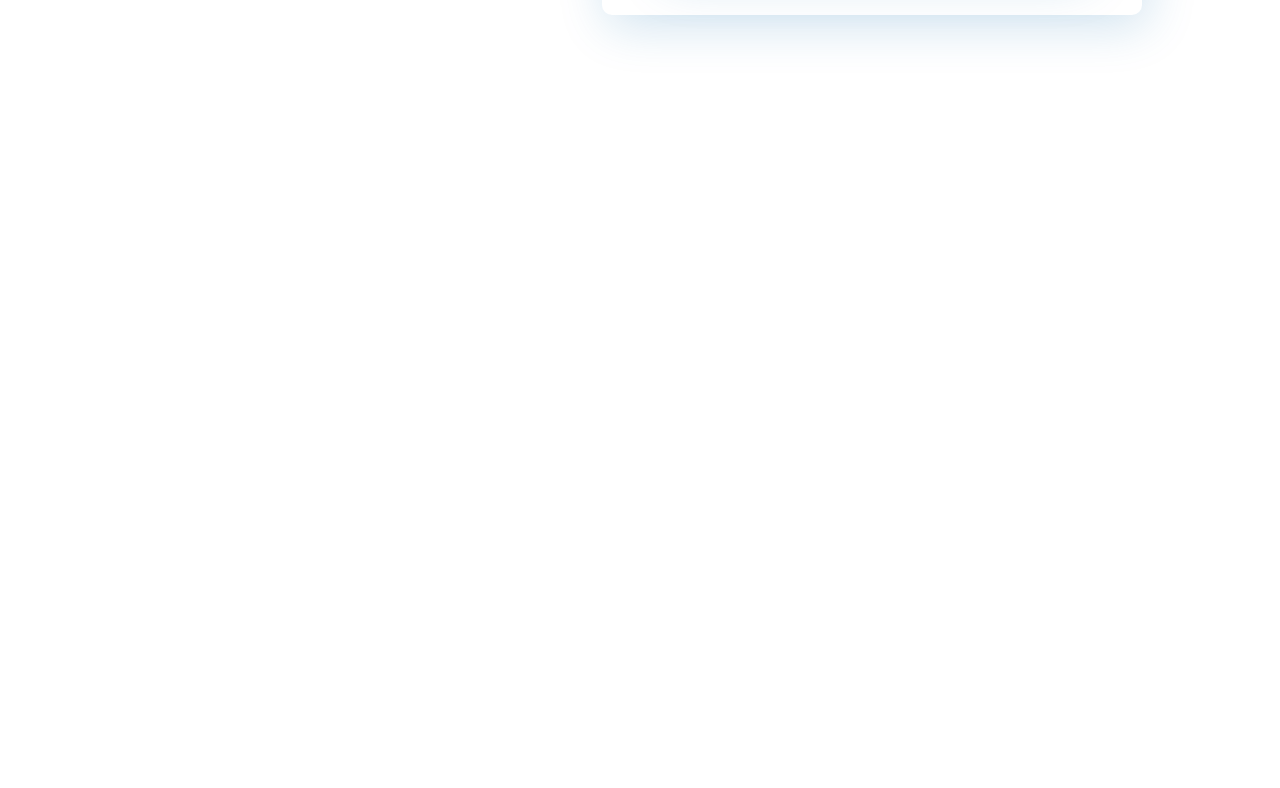
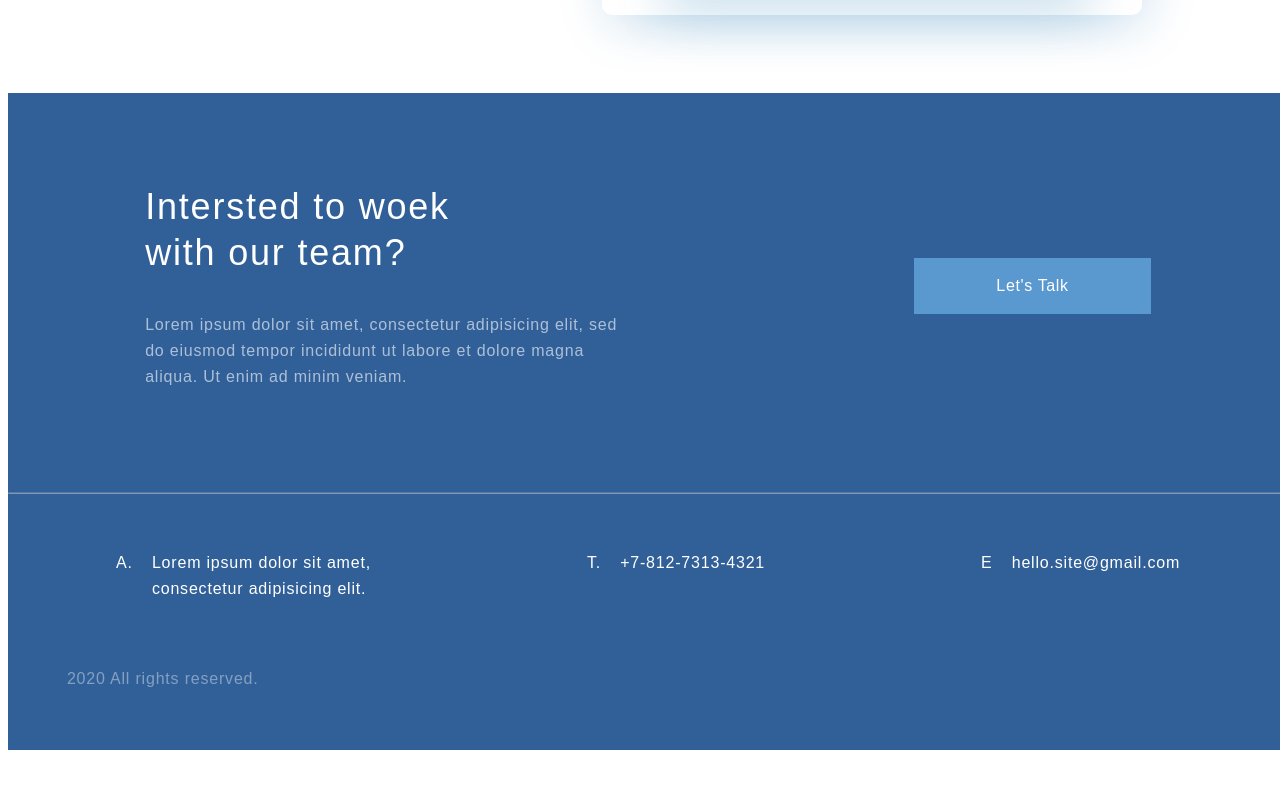
Before and after one commit to Sasha20044002/website, a plain HTML site: page index.html in a window 1280 px wide. Shown: the part 1200-1988 px from the top of the page. After the commit the page ends 1958 px from the top, so only its background shows below. Drawn offline with Linux system fonts and the light colour scheme.

Commit message:
Загрузка новых файлов index и css

```diff
--- a/index.html
+++ b/index.html
@@ -81,6 +81,59 @@
             </form>
         </div>
     </div>
+    <div class="map">
+        <script type="text/javascript" charset="utf-8" async
+            src="https://api-maps.yandex.ru/services/constructor/1.0/js/?um=constructor%3A69308846e6a56e30c1e764907f7a3d212b1b9e7c6a2fd2622319231f0e5f8754&amp;width=409&amp;height=334&amp;lang=ru_RU&amp;scroll=true">
+        </script>
+    </div>
+    <div class="footer">
+        <div class="footer__up">
+            <div class="footer__up-left">
+                <span class="footer__up-left-title">Intersted to woek <br> with our team?</span> <br> <br> <br>
+                <spam class="footer__up-left-text">Lorem ipsum dolor sit amet, consectetur adipisicing elit, sed do
+                    eiusmod tempor incididunt ut labore et dolore magna aliqua. Ut enim ad minim veniam.</spam>
+            </div>
+            <div class="footer__up-right">
+                <button class="footer__up-right-button">
+                    <span class="button__text-1">Let's Talk</span>
+                </button>
+            </div>
+        </div>
+        <hr>
+        <div class="footer__down">
+            <div class="footer__down-text">
+                <div class="a">
+                    <div class="a-letter">
+                        <span class="a-letter-1">A.</span>
+                    </div>
+
+                    <div class="a-text">
+                        <span class="a-text-1">Lorem ipsum dolor sit amet, <br> consectetur adipisicing elit.</span>
+                    </div>
+                </div>
+                <div class="t">
+                    <div class="t-letter">
+                        <span class="t-letter-1">T.
+                        </span>
+                    </div>
+                    <div class="t-text">
+                        <span class="t-text-1">+7-812-7313-4321</span>
+                    </div>
+                </div>
+                <div class="e">
+                    <div class="e-letter">
+                        <span class="e-letter-1">E</span>
+                    </div>
+                    <div class="e-text">
+                        <span class="e-text-1">hello.site@gmail.com</span>
+                    </div>
+                </div>
+            </div>
+            <div class="footer__down-copyright">
+                <span class="copyright">2020 All rights reserved.</span>
+            </div>
+        </div>
+    </div>
 </body>
 
 </html>
--- a/style.css
+++ b/style.css
@@ -1,5 +1,5 @@
 body {
-    height: 2581px;
+    height: 100%;
     width: 100%;
     font-family: 'Roboto'sans-serif;
 }
@@ -71,7 +71,7 @@ body {
 }
 
 .form__info {
-    width: 301px;
+    max-width: 301px;
     height: 668px;
     margin-left: 15.5%;
     display: flex;
@@ -122,13 +122,14 @@ body {
 .profile {
     display: flex;
     flex-direction: column;
+    flex-basis: 540px;
 }
 
 .profile__form {
     background: #FFFFFF;
     box-shadow: 5px 10px 50px rgba(16, 112, 177, 0.2);
     border-radius: 10px;
-    min-width: 540px;
+    min-width: 40%;
     height: 774px;
     position: relative;
     bottom: 78px;
@@ -154,7 +155,7 @@ body {
 }
 
 .profile__input {
-    min-width: 428px;
+    max-width: 428px;
     height: 72px;
     padding-left: 42.33px;
     opacity: 0.4;
@@ -166,6 +167,8 @@ body {
 .fullname {
     padding-left: 56px;
     padding-bottom: 32px;
+    display: flex;
+    flex-direction: column;
 }
 
 .message {
@@ -191,6 +194,7 @@ body {
 
 .main__form {
     display: flex;
+    flex-basis: 301px;
 }
 
 .button {
@@ -215,3 +219,116 @@ body {
     color: #FFFFFF;
     text-transform: uppercase;
 }
+
+.map {
+    width: 100%;
+    display: flex;
+}
+
+.footer {
+    width: 100%;
+    height: 657px;
+    background-color: #316099;
+    position: relative;
+}
+
+hr {
+    width: 100%;
+    position: absolute;
+    top: 391px;
+    opacity: 0.4;
+    color: white;
+}
+
+.footer__up {
+    display: flex;
+    justify-content: space-around;
+}
+
+.footer__up-left {
+    max-width: 494.77px;
+    padding-top: 91px;
+}
+
+.footer__up-left-title {
+    width: 340.96px;
+    font-size: 36px;
+    line-height: 46px;
+    letter-spacing: 0.05em;
+    color: #FFFFFF;
+    padding-bottom: 32px;
+}
+
+.footer__up-left-text {
+    width: 494.77px;
+    font-size: 16px;
+    line-height: 26px;
+    letter-spacing: 0.05em;
+    color: #FFFFFF;
+    opacity: 0.6;
+}
+
+.footer__up-right-button {
+    background: #5A98D0;
+    border: none;
+    min-width: 236.63px;
+    height: 56px;
+    margin-top: 165px;
+}
+
+.button__text-1 {
+    font-size: 16px;
+    line-height: 26px;
+    text-align: center;
+    letter-spacing: 0.04em;
+    color: #FFFFFF;
+}
+
+.footer__down {
+    padding-top: 160px;
+}
+
+.footer__down-text {
+    display: flex;
+    justify-content: space-around;
+    padding-bottom: 64px;
+}
+
+.a,
+.t,
+.e {
+    display: flex;
+}
+
+.a-letter-1,
+.t-letter-1,
+.e-letter-1 {
+    font-weight: 500;
+    font-size: 16px;
+    line-height: 26px;
+    letter-spacing: 0.05em;
+    color: #FFFFFF;
+    padding-right: 19.21px;
+}
+
+.a-text-1,
+.t-text-1,
+.e-text-1 {
+    font-size: 16px;
+    line-height: 26px;
+    letter-spacing: 0.05em;
+    color: #FFFFFF;
+}
+
+.footer__down-copyright {
+    display: flex;
+    padding-left: 4.6%;
+}
+
+.copyright {
+    font-size: 16px;
+    line-height: 26px;
+    letter-spacing: 0.05em;
+    color: #FFFFFF;
+    opacity: 0.4;
+}
```
